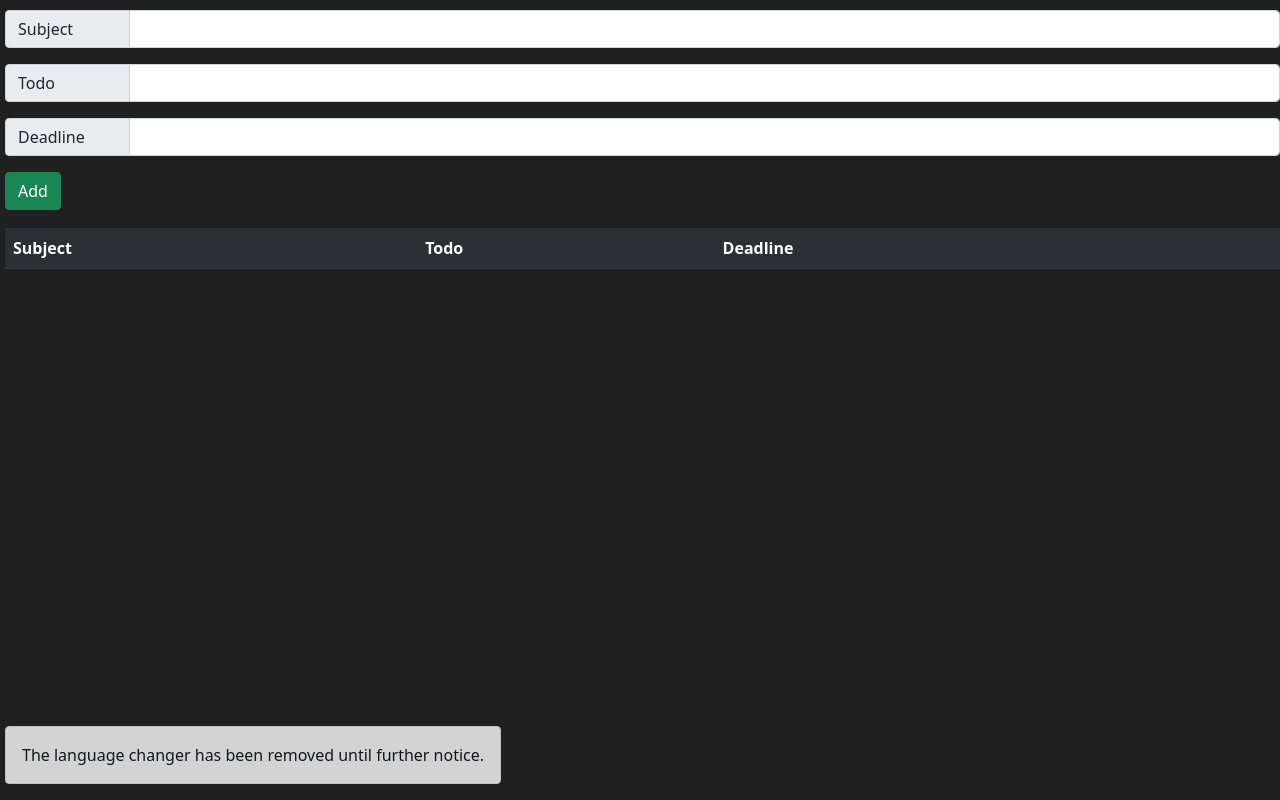
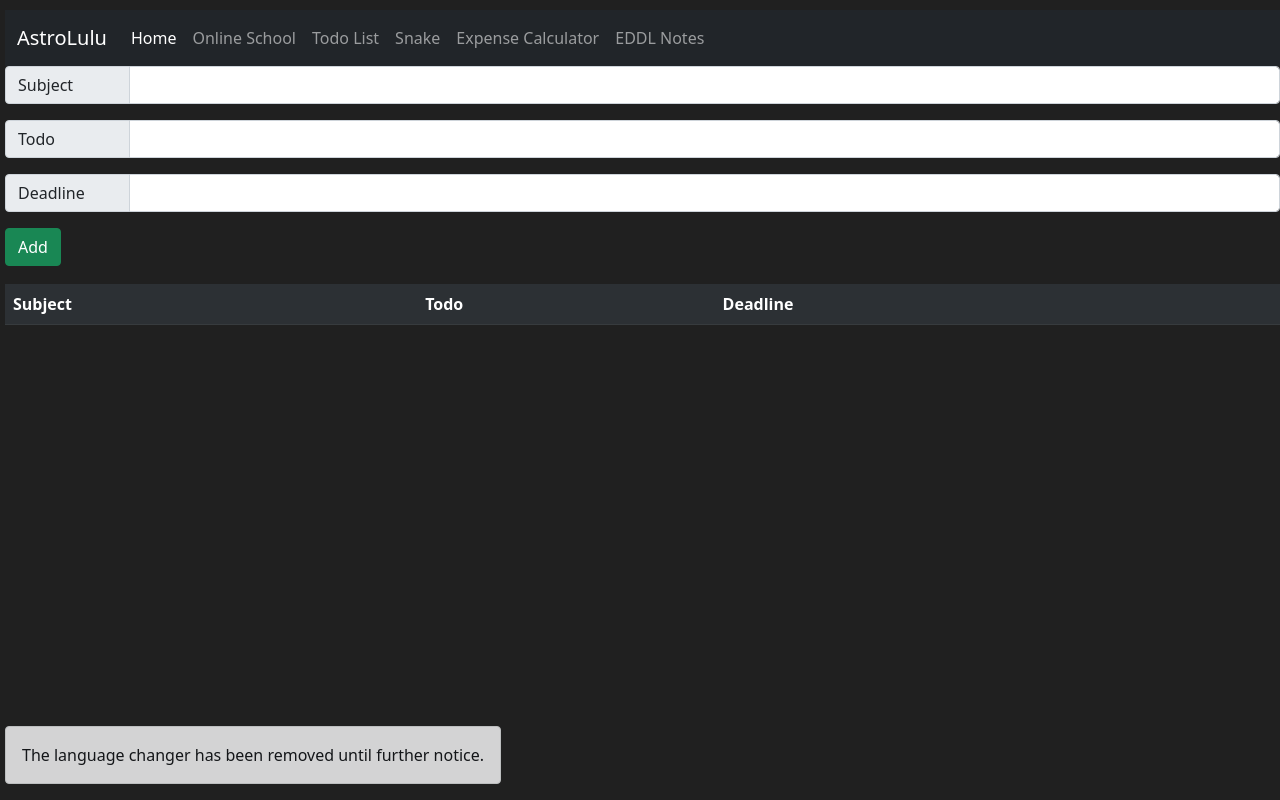
Before and after one commit to AstroLuluGit/astrolulu.de, a plain HTML site: page planner.html in a window 1280 px wide. Drawn offline with nearby package versions, Linux system fonts and the light colour scheme.

Commit message:
Readded navbar to planner

```diff
--- a/planner.html
+++ b/planner.html
@@ -11,6 +11,37 @@
     </head>
     <body>
         <div id="pageContent">
+            <nav class="navbar navbar-expand-lg navbar-dark bg-dark">
+                <div class="container-fluid">
+                    <a class="navbar-brand" href="https://www.astrolulu.de/">AstroLulu</a>
+                    <button class="navbar-toggler" type="button" data-bs-toggle="collapse" data-bs-target="#navbarNav"
+                        aria-controls="navbarNav" aria-expanded="false" aria-label="Toggle navigation">
+                        <span class="navbar-toggler-icon"></span>
+                    </button>
+                    <div class="collapse navbar-collapse" id="navbarNav">
+                        <ul class="navbar-nav">
+                            <li class="nav-item">
+                                <a class="nav-link active" aria-current="page" href="./index.html">Home</a>
+                            </li>
+                            <li class="nav-item">
+                                <a class="nav-link" href="./planner.html">Online School</a>
+                            </li>
+                            <li class="nav-item">
+                                <a class="nav-link" href="#">Todo List</a>
+                            </li>
+                            <li class="nav-item">
+                                <a class="nav-link" href="./snake.html" tabindex="-1" aria-disabled="true">Snake</a>
+                            </li>
+                            <li class="nav-item">
+                                <a class="nav-link" href="#" tabindex="-1" aria-disabled="true">Expense Calculator</a>
+                            </li>
+                            <li class="nav-item">
+                                <a href="./EDDLNotes.html" class="nav-link" aria-disabled="true">EDDL Notes</a>
+                            </li>
+                        </ul>
+                    </div>
+                </div>
+            </nav>
             <div id="todoList">
                 <!-- <select name="subjectList" id="subjectList"></select><br> -->
                 <div class="input-group mb-3">
```
Also changed, not shown: index.html (indentation only).
